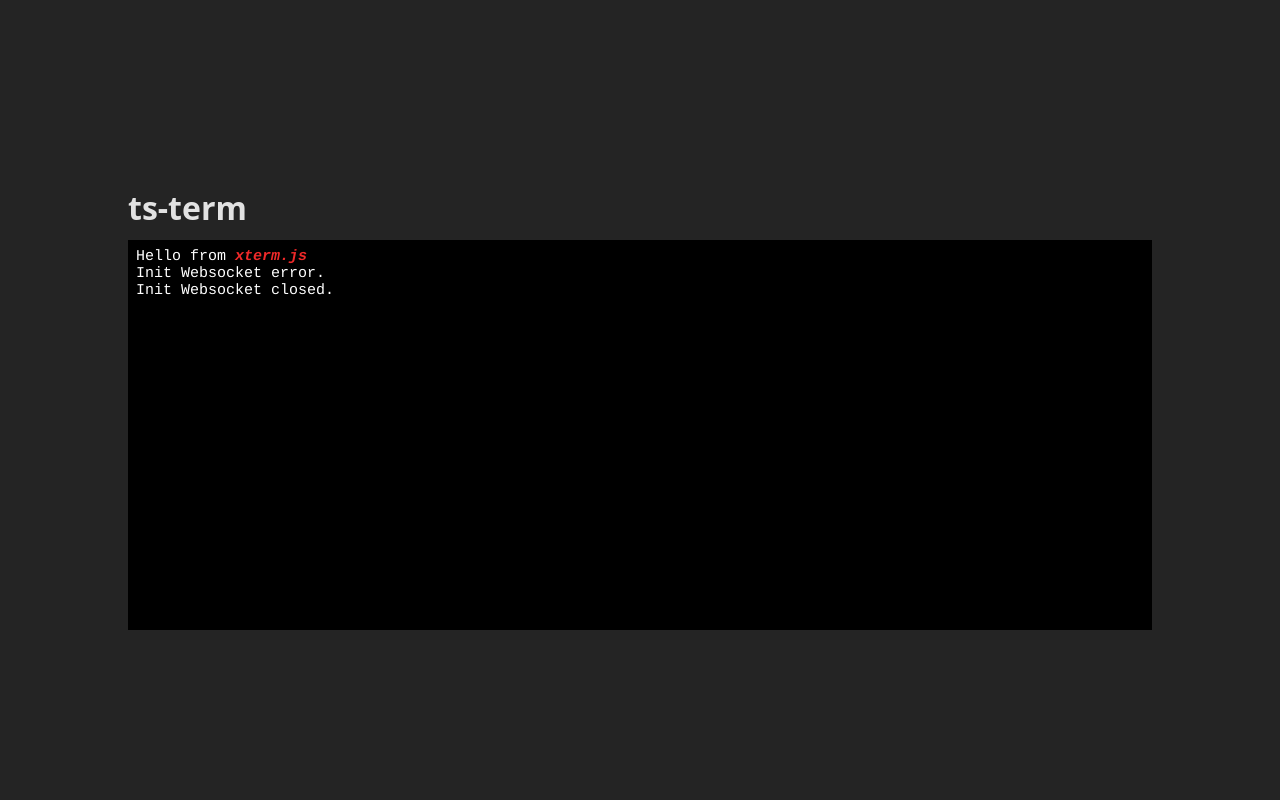
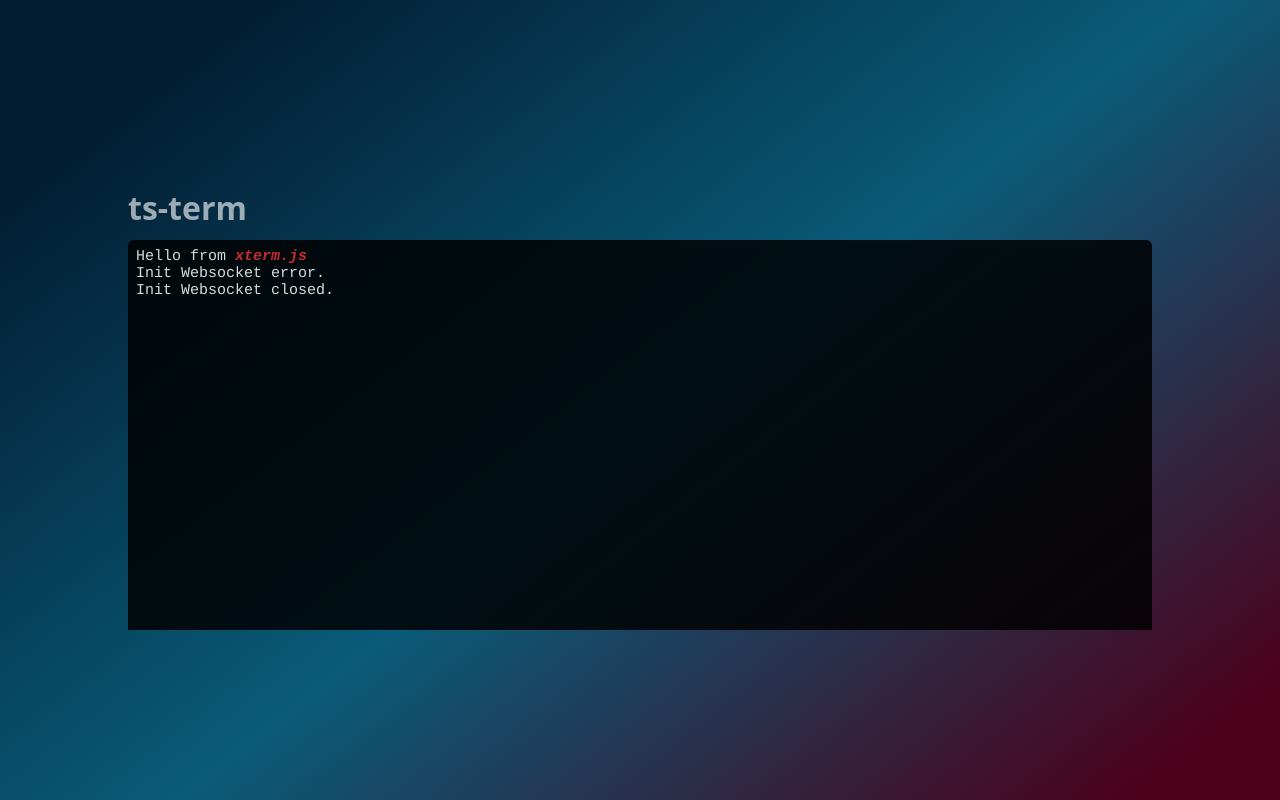
Before and after one commit to Sammy-T/ts-term, a website built with Vite: page web/index.html in a window 1280 px wide. Built offline with nearby package versions, Linux system fonts and the light colour scheme; no server answers.

Commit message:
Style bg and term container

```diff
--- a/web/src/style.css
+++ b/web/src/style.css
@@ -24,12 +24,15 @@ html, body {
 }
 
 body {
+	background: #031e33;
+	background: linear-gradient(142deg, rgba(3, 30, 51, 1) 12%, rgba(9, 91, 121, 1) 52%, rgba(77, 0, 26, 1) 94%);
 	display: flex;
 	justify-content: center;
 }
 
 h1 {
 	margin: 0.5rem 0;
+	opacity: 0.7;
 }
 
 main {
@@ -46,6 +49,9 @@ main {
 #xterm-container {
 	flex-grow: 1;
 	max-height: 50dvh;
+	border-radius: 0.35rem;
+	overflow: hidden;
+	opacity: 0.83;
 }
 
 .xterm {
```
